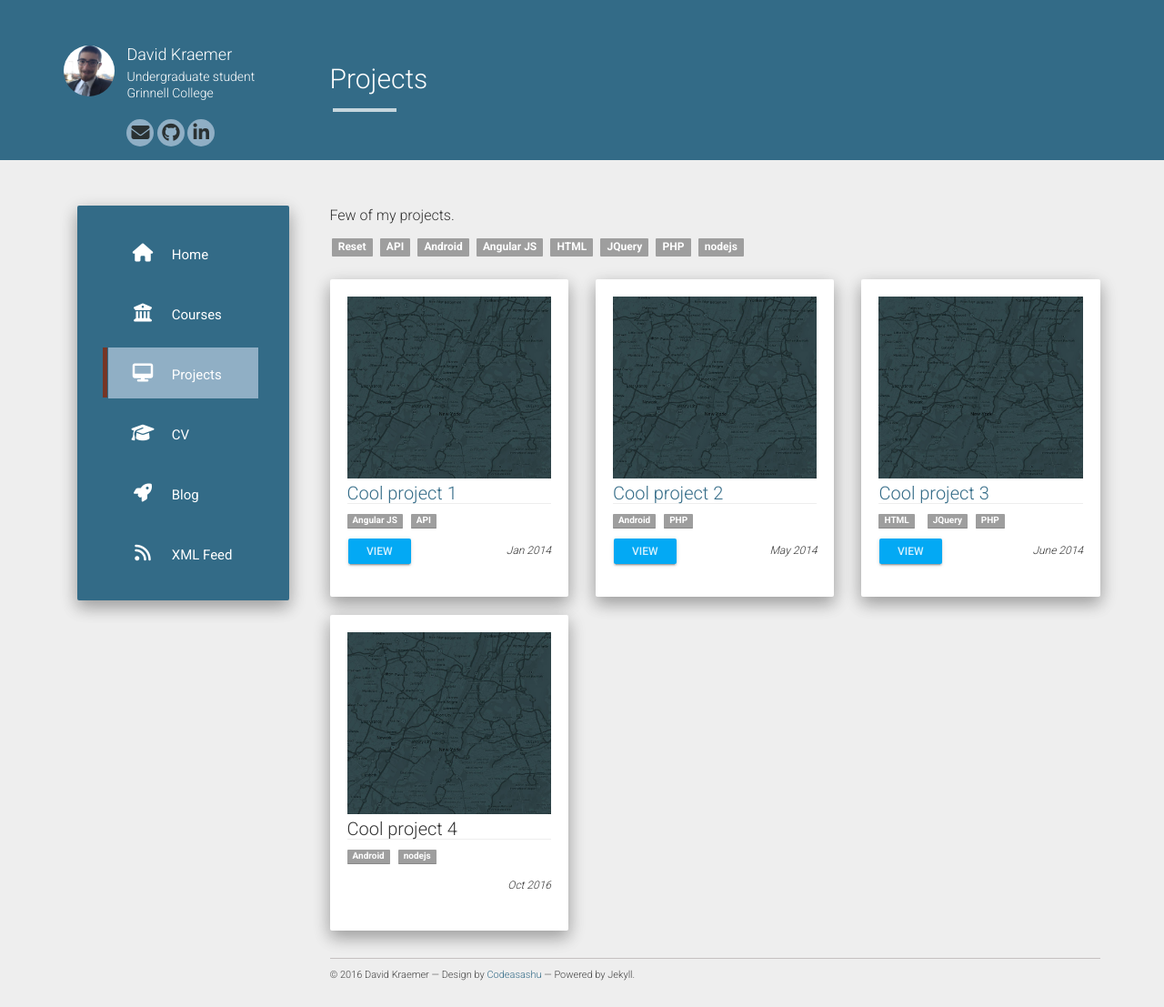
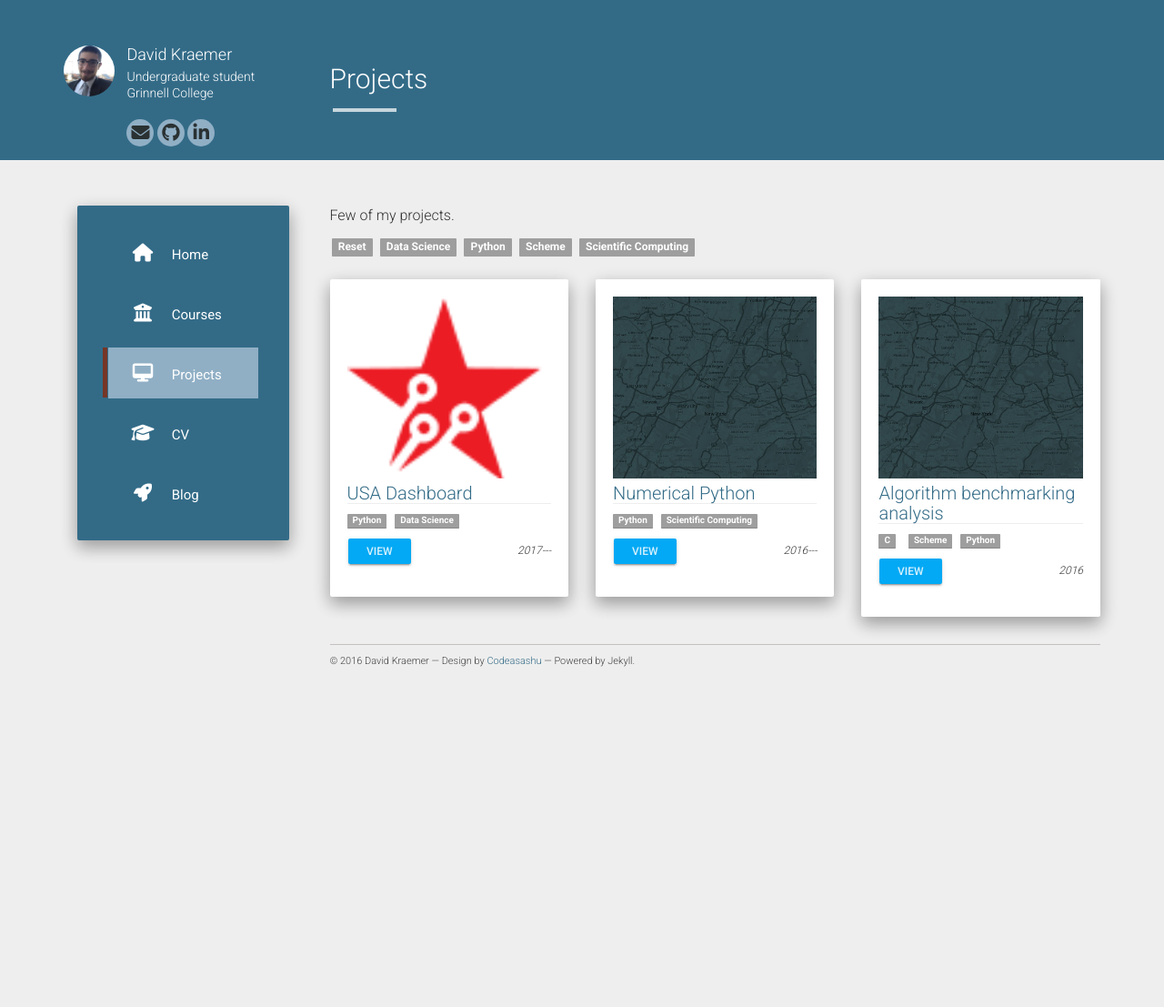
Before and after one commit to DavidNKraemer/kraemerd17.github.io, a Jekyll site: the page built from projects.md, in a window 1280 px wide. Shown: the whole page at 91% size. Built offline with Jekyll 4.4.1, drawn with Linux system fonts in a browser that asks for light colours; nearby versions of some CDN libraries; after the commit the page ends 900 px from its top, so only the background shows below that.

Commit message:
Updated active projects and navigation urls.

```diff
--- a/_data/projects.json
+++ b/_data/projects.json
@@ -1,30 +1,23 @@
 [
 	{
-		"name": "Cool project 1",
-		"image": "placeholder.jpg",
-		"url": "#",
-		"date": "Jan 2014",
-		"tags": ["Angular JS","API"]
+		"name": "USA Dashboard",
+		"image": "data-dem-logo-stacked-grey.png",
+		"url": "https://github.com/Data4Democracy/usa-dashboard",
+		"date": "2017---",
+		"tags": ["Python","Data Science"]
 	},
 	{
-		"name": "Cool project 2",
+		"name": "Numerical Python",
 		"image": "placeholder.jpg",
-		"url": "#",
-		"date": "May 2014",
-		"tags": ["Android","PHP"]
+		"url": "https://github.com/kraemerd17/numerical-python",
+		"date": "2016---",
+		"tags": ["Python","Scientific Computing"]
 	},
 	{
-		"name": "Cool project 3",
+		"name": "Algorithm benchmarking analysis",
 		"image": "placeholder.jpg",
-		"url": "#",
-		"date": "June 2014",
-		"tags": ["HTML","JQuery","PHP"]
-	},
-	{
-		"name": "Cool project 4",
-		"image": "placeholder.jpg",
-		"date": "Oct 2016",
-		"tags": ["Android","nodejs"]
+		"url": "https://github.com/kraemerd17/algorithm-benchmarking-analysis",
+		"date": "2016",
+		"tags": ["C","Scheme","Python"]
 	}
-
 ]
--- a/_data/urls.json
+++ b/_data/urls.json
@@ -24,11 +24,5 @@
         "text": "Blog",
         "url": "/blog/",
         "icon": "fa-rocket"
-    },
-    {
-        "text": "XML Feed",
-        "url": "/feed.xml",
-        "icon": "fa-feed",
-        "target": _blank
     }
 ]
```
